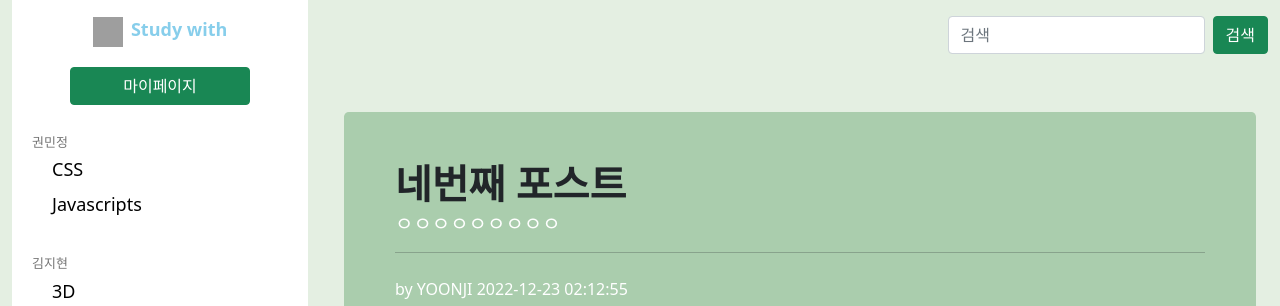
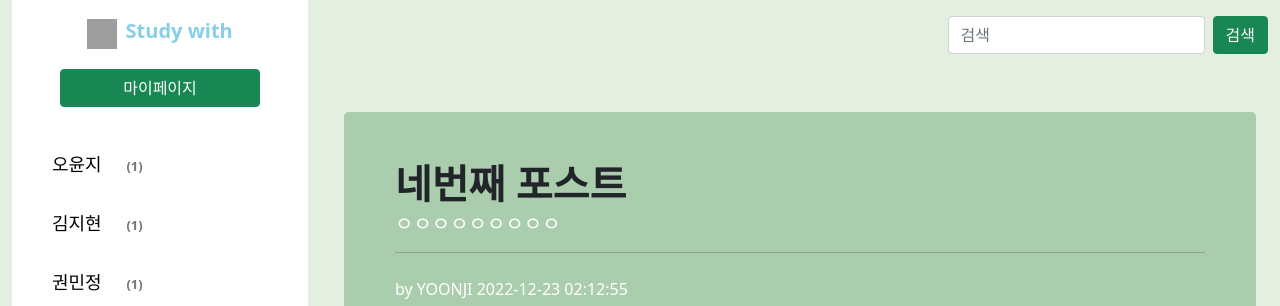
Before and after one commit to dukwoo/2022_ICAN, a Django app: page /grow/5/ in a window 1280 px wide. Shown: the top 306 px of the page. Run offline with Django 4.2, Linux system fonts and the light colour scheme; data comes from the database, SQL or seed files in the repository; both versions use the stored data as it was after the commit; some libraries are stand-ins or nearby versions; grey boxes are pictures that could not be loaded.

Commit message:
category 완성

```diff
--- a/ican_web/advance/static/advance/css/navbar.css
+++ b/ican_web/advance/static/advance/css/navbar.css
@@ -5,15 +5,13 @@ nav {
     background-color: white;
 }
 
-
-
 span {
     color:skyblue;
-    font-size:18px;
+    font-size:20px;
     font-weight: bold;
 }
 
-li {
+li, .count {
     color: #757575;
     padding-left: 20px;
     font-size: 13px;
@@ -21,12 +19,12 @@ li {
 
 .li-nav {
     color:black;
-    padding-left: 20px;
+    margin-left: 20px;
     font-size: 18px;
 }
 
 #btn_mypage {
-    width:180px;
+    width:200px;
 }
 
 #footer {
--- a/ican_web/advance/templates/advance/navbar.html
+++ b/ican_web/advance/templates/advance/navbar.html
@@ -10,43 +10,30 @@
         </a>
     </div>
     <ul class="list-unstyled py-4">
-        <li class="pb-3">
-            권민정
-            <div class="li-nav py-1">
-                CSS
-            </div>
-            <div class="li-nav py-1">
-                Javascripts
-            </div>
-        </li>
-        <li class="py-3">
-            김지현
-            <div class="li-nav py-1">
-                3D
-            </div>
-        </li>
-        <li class="py-3">
-            오윤지
-            <div class="li-nav py-1">
-                Python
-            </div>
-        </li>
-        <li class="py-3">
-            조수인
-            <div class="li-nav py-1">
-                Python
-            </div>
-        </li >
+      {% for category in categories %}
+        <a href="{{ category.get_absolute_url }}" style="text-decoration-line: none; ">
+          <li class="li-nav pb-3 py-3">
+            {{ category }}
+            <span class="count">({{ category.post_set.count }})</span>
+          </li>
+        </a>
+      {% endfor %}
+        <!--<li class="pb-3 py-3">
+          <a href="/grow/category/no_category/">
+            미분류 ({{ no_category_post_count }})
+          </a>
+        </li>-->
     </ul>
 
     <ul class="navbar-nav ml-auto">
           {% if user.is_authenticated %}
           <li class="nav-item dropdown">
-              <a class="nav-link dropdown-toggle" href="#" id="navbarDropdownMenuLink" role="button" data-toggle="dropdown" aria-haspopup="true" aria-expanded="false" style="color: #C730F5;">
+              <a class="nav-link dropdown-toggle" href="#" id="navbarDropdownMenuLink" role="button" data-toggle="dropdown"
+              aria-haspopup="true" aria-expanded="false" style="color: #C730F5;">
                 {{user.username}}
               </a>
-              <div class="dropdown-menu bg-dark" aria-labelledby="navbarDropdownMenuLink">
-                <a class="dropdown-item" style="color: #C730F5;" href="/accounts/logout/">LogOut</a>
+              <div class="dropdown-menu bg-white" aria-labelledby="navbarDropdownMenuLink">
+                <a class="dropdown-item" style="color: #C730F5; font-size:13px;" href="/accounts/logout/">LogOut</a>
               </div>
           </li>
 
--- a/ican_web/grow/models.py
+++ b/ican_web/grow/models.py
@@ -1,5 +1,20 @@
 from django.db import models
 from django.contrib.auth.models import User
+
+
+class Category(models.Model):
+    name = models.CharField(max_length=50, unique=True)
+    slug = models.SlugField(max_length=200, unique=True, allow_unicode=True)
+
+    def __str__(self):
+        return self.name
+
+    def get_absolute_url(self):
+        return f'/grow/category/{self.slug}/'
+
+    class Meta:
+        verbose_name_plural = 'Categories'
+
 
 class Post(models.Model):
     title = models.CharField(max_length=15) #제목
@@ -12,6 +27,8 @@ class Post(models.Model):
 
     author = models.ForeignKey(User, on_delete=models.CASCADE)
 
+    category = models.ForeignKey(Category, null=True, blank=True, on_delete=models.SET_NULL)
+
     def __str__(self):
         return f'[{self.pk}] {self.title} :: {self.author}'
 
--- a/ican_web/grow/urls.py
+++ b/ican_web/grow/urls.py
@@ -5,4 +5,5 @@ urlpatterns = [
     path('',views.PostList.as_view()),
     path('<int:pk>/', views.PostDetail.as_view()),
     path('update_post/<int:pk>/', views.PostUpdate.as_view()),
+    path('category/<str:slug>/', views.category_page),
 ]
--- a/ican_web/grow/views.py
+++ b/ican_web/grow/views.py
@@ -1,6 +1,6 @@
 from django.shortcuts import render
 from django.views.generic import ListView, DetailView, UpdateView, CreateView
-from .models import Post
+from .models import Post, Category
 from django.contrib.auth.mixins import LoginRequiredMixin
 from django.core.exceptions import PermissionDenied #포스트 작성자만 수정 가능
 
@@ -10,8 +10,22 @@ class PostList(ListView):
     template_name = 'diary/post_list.html'
     paginate_by = 3
 
+    def get_context_data(self, **kwargs):
+        context = super(PostList, self).get_context_data()
+        context['categories'] = Category.objects.all()
+        context['no_category_post_count'] = Post.objects.filter(category=None).count()
+
+        return context
+
 class PostDetail(DetailView):
     model = Post
+
+    def get_context_data(self, **kwargs):
+        context = super(PostDetail, self).get_context_data()
+        context['categories'] = Category.objects.all()
+        context['no_category_post_count'] = Post.objects.filter(category=None).count()
+
+        return context
 
 class PostUpdate(LoginRequiredMixin, UpdateView):
     model = Post
@@ -23,3 +37,24 @@ class PostUpdate(LoginRequiredMixin, UpdateView):
             return super(PostUpdate, self).dispatch(request, *args, **kwargs)
         else:
             raise PermissionDenied
+
+
+def category_page(request, slug):
+    if slug == 'no_category':
+        category = '미분류'
+        post_list = Post.objects.filter(category=None)
+
+    else:
+        category = Category.objects.get(slug=slug)
+        post_list = Post.objects.filter(category=category)
+
+    return render(
+        request,
+        'grow/post_list.html',
+        {
+            'post_list': post_list,
+            'categories': Category.objects.all(),
+            'no_category_post_count': Post.objects.filter(category=None).count(),
+            'category': category,
+        }
+    )
```
Also changed, not shown: ican_web/advance/templates/advance/mypage.html (+7 -8 lines), ican_web/grow/admin.py (+6 -1 lines), ican_web/db.sqlite3.
